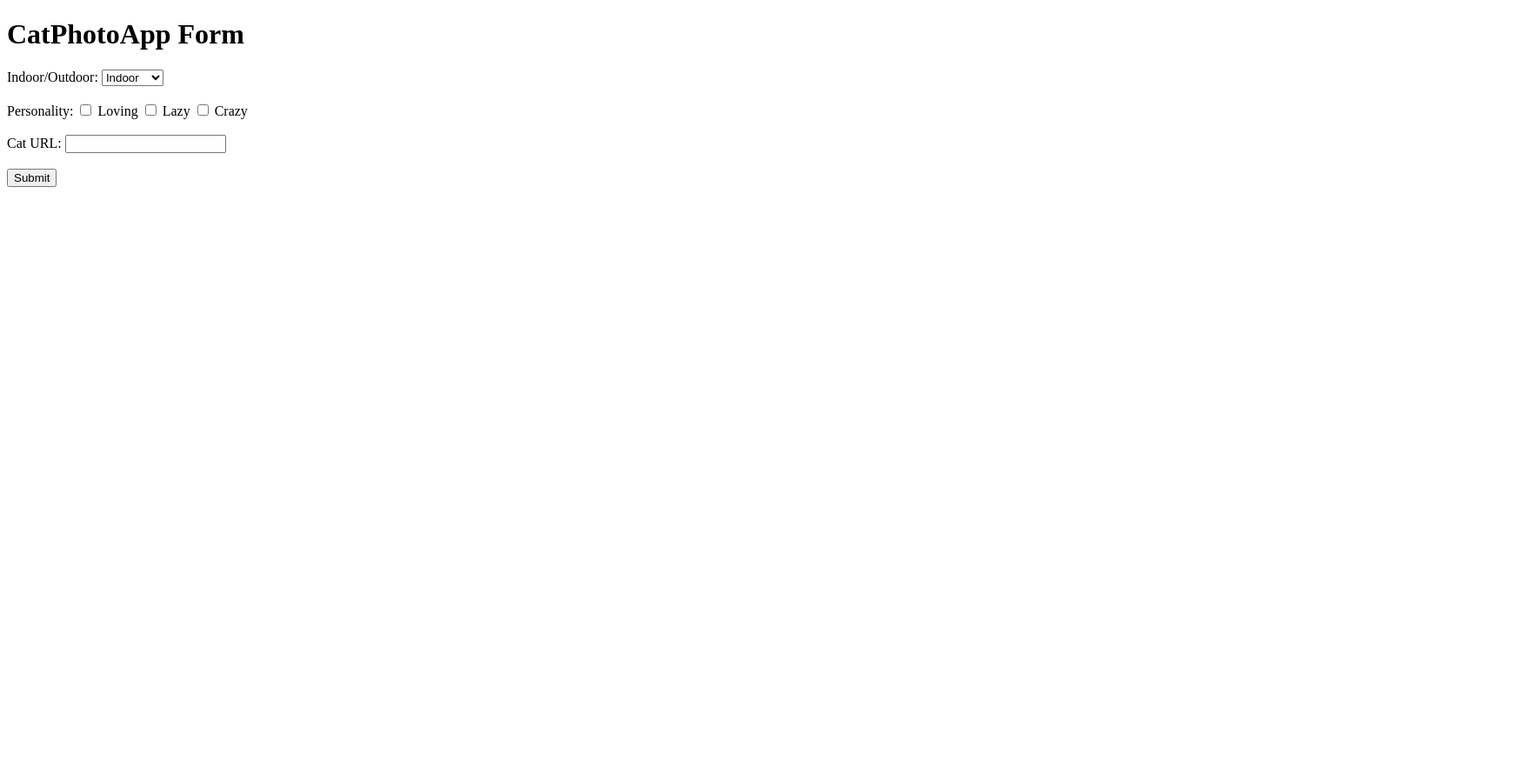
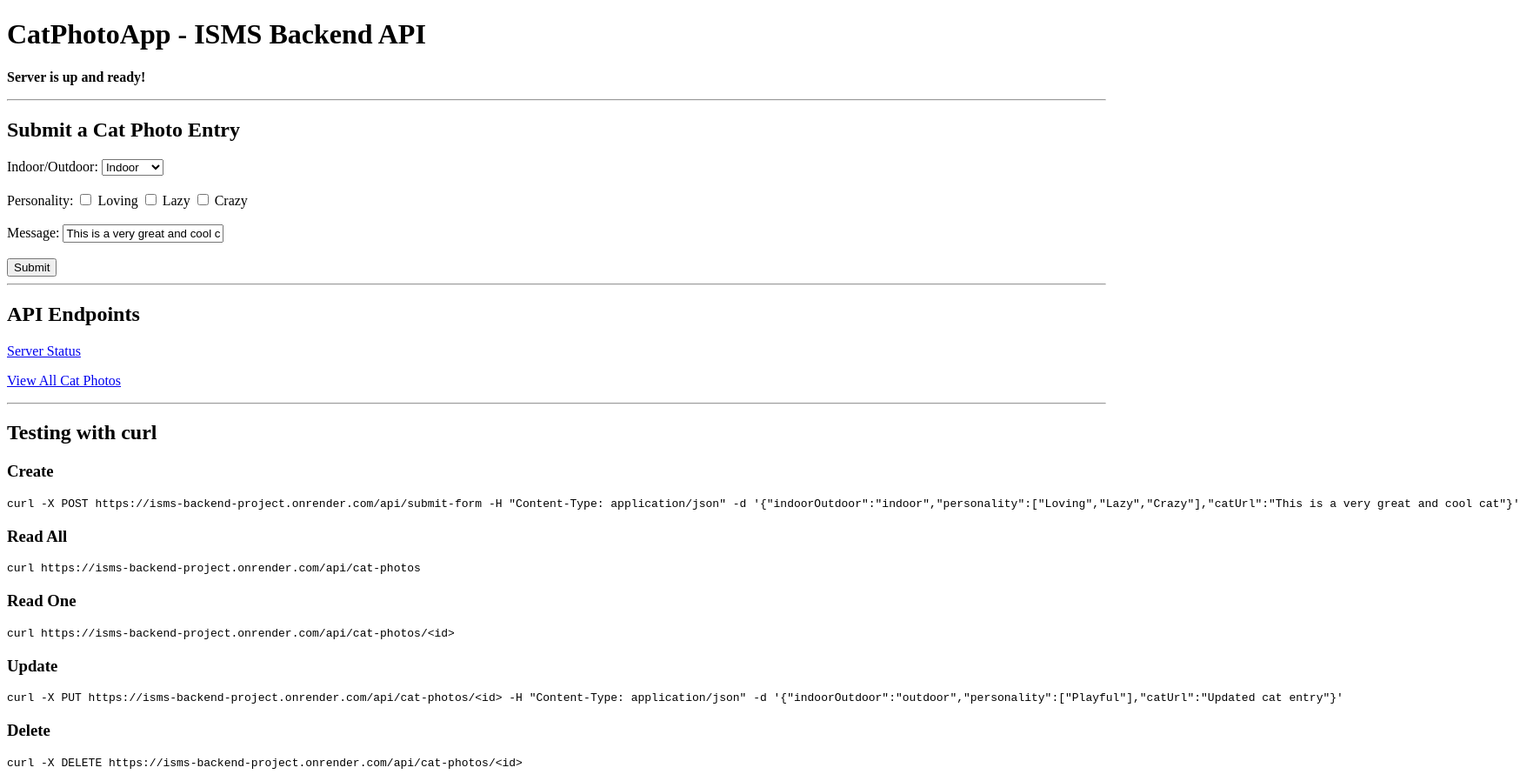
Before and after one commit to kanyinotan08/isms-backend-project, a website: page index.html in a window 1280 px wide. Shown: the whole page at 87% size, 1748 px wide, since content can reach past the window. Before the commit the page ends 800 px from the top, so only its background shows below. Drawn offline with Linux system fonts and the light colour scheme.

Commit message:
Updated frontend with status message, links, and curl examples

```diff
--- a/index.html
+++ b/index.html
@@ -3,10 +3,15 @@
   <head>
     <meta charset="UTF-8" />
     <meta name="viewport" content="width=device-width, initial-scale=1.0" />
-    <title>CatPhotoApp Form</title>
+    <title>CatPhotoApp - ISMS Backend Project</title>
   </head>
   <body>
-    <h1>CatPhotoApp Form</h1>
+    <h1>CatPhotoApp - ISMS Backend API</h1>
+    <p><strong>Server is up and ready!</strong></p>
+
+    <hr>
+
+    <h2>Submit a Cat Photo Entry</h2>
     <form action="/api/submit-form" method="post">
       <label for="indoorOutdoor">Indoor/Outdoor: </label>
       <select id="indoorOutdoor" name="indoorOutdoor">
@@ -19,10 +24,35 @@
       <input type="checkbox" name="personality" value="Lazy"> Lazy
       <input type="checkbox" name="personality" value="Crazy"> Crazy
       <br><br>
-      <label for="catUrl">Cat URL: </label>
-      <input id="catUrl" name="catUrl" type="text">
+      <label for="catUrl">Message: </label>
+      <input id="catUrl" name="catUrl" type="text" value="This is a very great and cool cat">
       <br><br>
       <input type="submit" value="Submit">
     </form>
+
+    <hr>
+
+    <h2>API Endpoints</h2>
+    <p><a href="/api/server/status">Server Status</a></p>
+    <p><a href="/api/cat-photos">View All Cat Photos</a></p>
+
+    <hr>
+
+    <h2>Testing with curl</h2>
+
+    <h3>Create</h3>
+    <pre>curl -X POST https://isms-backend-project.onrender.com/api/submit-form -H "Content-Type: application/json" -d '{"indoorOutdoor":"indoor","personality":["Loving","Lazy","Crazy"],"catUrl":"This is a very great and cool cat"}'</pre>
+
+    <h3>Read All</h3>
+    <pre>curl https://isms-backend-project.onrender.com/api/cat-photos</pre>
+
+    <h3>Read One</h3>
+    <pre>curl https://isms-backend-project.onrender.com/api/cat-photos/&lt;id&gt;</pre>
+
+    <h3>Update</h3>
+    <pre>curl -X PUT https://isms-backend-project.onrender.com/api/cat-photos/&lt;id&gt; -H "Content-Type: application/json" -d '{"indoorOutdoor":"outdoor","personality":["Playful"],"catUrl":"Updated cat entry"}'</pre>
+
+    <h3>Delete</h3>
+    <pre>curl -X DELETE https://isms-backend-project.onrender.com/api/cat-photos/&lt;id&gt;</pre>
   </body>
 </html>
```
